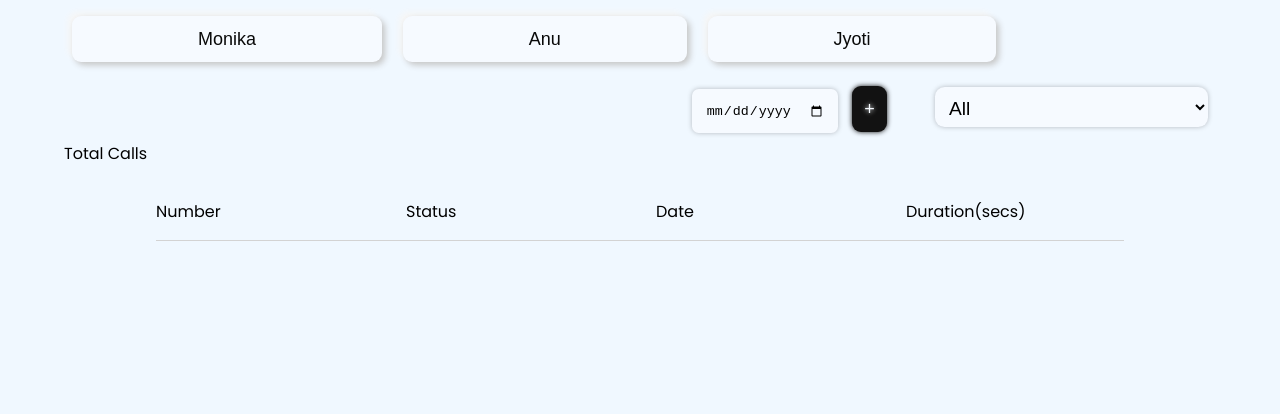
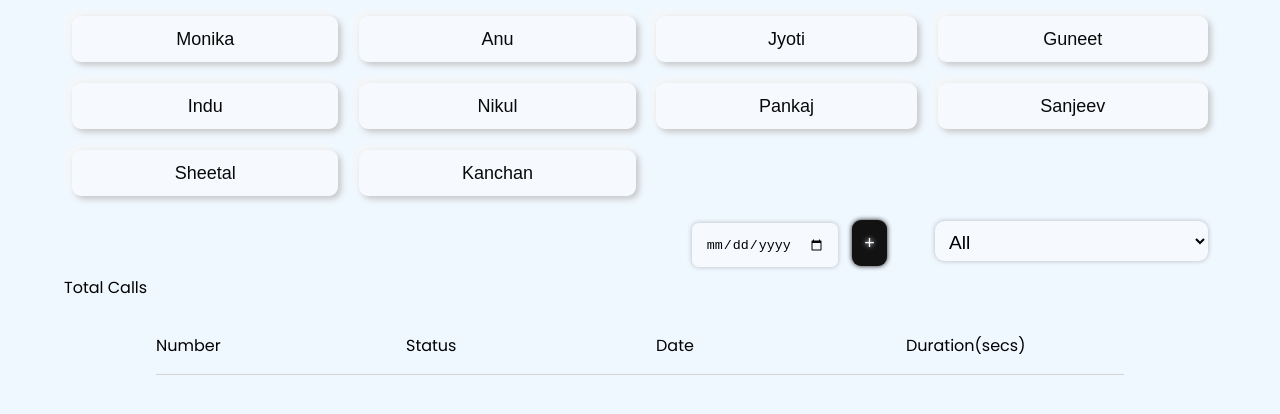
Before and after one commit to tanbir-create/ayurveda-calls, a plain HTML site: page index.html in a window 1280 px wide. Drawn offline with nearby package versions, Linux system fonts and the light colour scheme.

Commit message:
Update index.html

```diff
--- a/index.html
+++ b/index.html
@@ -16,6 +16,18 @@
 <button class="btn" id="anu" >Anu</button>
 <button class="btn" id="jyoti" >Jyoti</button>
 
+<button class="btn" id="guneet" >Guneet</button>
+<button class="btn" id="indu" >Indu</button>
+<button class="btn" id="nikul" >Nikul</button>
+
+
+
+<button class="btn" id="pankaj" >Pankaj</button>
+<button class="btn" id="sanjeev" >Sanjeev</button>
+
+
+<button class="btn" id="sheetal" >Sheetal</button>
+<button class="btn" id="kanchan" >Kanchan</button>
 </div>
 
 
```
